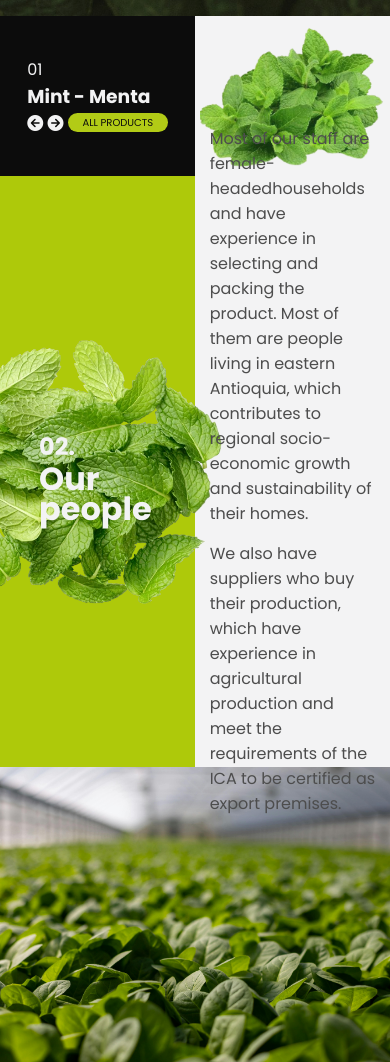
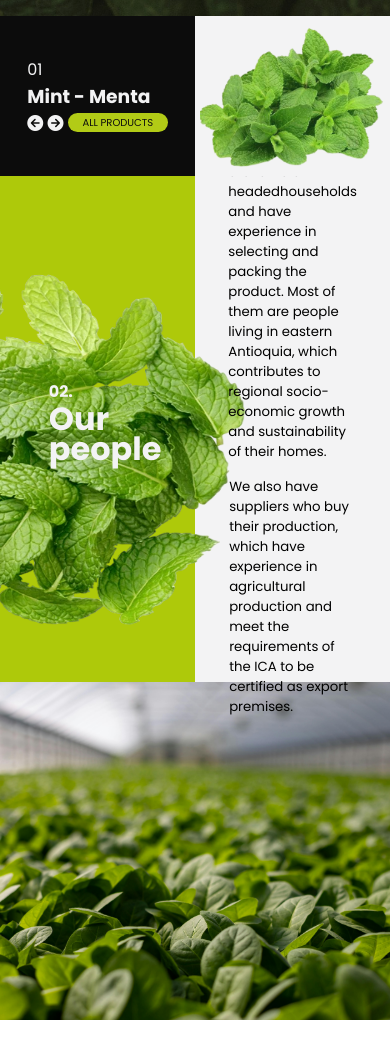
Before and after one commit to jose32coder/agrofresh, a website: page index.html in a window 390 px wide. Shown: the part 668-1730 px from the top of the page. After the commit the page ends 1688 px from the top, so only its background shows below. Drawn offline with nearby package versions, Linux system fonts and the light colour scheme.

Commit message:
section 2 arreglada

```diff
--- a/index.html
+++ b/index.html
@@ -12,6 +12,7 @@
     <link rel="stylesheet" href="https://cdnjs.cloudflare.com/ajax/libs/font-awesome/6.5.2/css/all.min.css">
     <link rel="stylesheet" href="./style.css">
     <meta name="viewport" content="width=device-width, initial-scale=1.0" />
+    <link rel="stylesheet" href="https://cdn.jsdelivr.net/npm/swiper@11/swiper-bundle.min.css"/>
     <title>Agrofesh</title>
   </head>
   <body>
@@ -92,9 +93,10 @@
       <span>scroll</span>
     </section>
 
-
+  <!--
         <section class="ourPeople" id="ourPeople">
 
+      <div>
         <div class="ourPeople__leftDiv">
 
           <div class="text">
@@ -123,15 +125,63 @@
 
         </div>
 
+      </div>
+
+
+      <div class="ourPeople__bottomDiv">
+
+      </div>
+
     </section>
 
-    <section class="section__green" id="section__green">
+  -->
+    <section class="ourPeople" id="ourPeople">
+
+      <div class="top">
+
+        <div class="left">
+
+          <div class="text">
+
+            <h2>02.</h2>
+            <h1>Our people</h1>
+
+          </div>
+
+          <div class="img">
+
+            <img src="./public/img/menta.png" alt="">
+
+          </div>
+        </div>
+
+        <div class="right">
+
+          <div>
+
+            <p>Most of our staff are female-headedhouseholds and have experience in selecting and packing the product. Most of them are people living in eastern Antioquia, which contributes to regional socio-economic growth and sustainability of their homes.</p>
+            <p>We also have suppliers who buy their production, which have experience in agricultural production and meet the requirements of the ICA to be certified as export premises.</p>
+
+          </div>
+
+        </div>
+
+      </div>
+
+      <div class="bottom">
+
+      </div>
+
+    </section>
+
+    <section class="carrucel" id="carrucel">
 
     </section>
 
 
 
     <script type="module" src="/main.js"></script>
+    <script src="https://cdn.jsdelivr.net/npm/swiper@11/swiper-bundle.min.js"></script>
 
   </body>
 </html>
--- a/style.css
+++ b/style.css
@@ -199,12 +199,107 @@ body{
   width: 95%;
 }
 
+section.ourPeople{
+  display: flex;
+  flex-direction: column;
+  height: 100vh;
+  width: 100vw;
+  background-color: red;
+}
+
+section.ourPeople .top{
+  display: flex;
+  flex-direction: row;
+  height: 60vh;
+  width: 100vw;
+  background-color: #007e48;
+}
+
+section.ourPeople .top .left{
+  position: relative;
+  width: 50%;
+  height: 100%;
+  background-color: #aec90a;
+}
+
+section.ourPeople .top .left .text{
+  position: absolute;
+  top: 35%;
+  left: 30%;
+  color: #f3f3f4;
+  z-index: 1;
+}
+
+section.ourPeople .top .left .text h2{
+  font-size: 1.5rem;
+
+}
+
+section.ourPeople .top .left .text h1{
+  font-size: 4rem;
+  width: 130px;
+  line-height: 45px;
+
+}
+
+section.ourPeople .top .left .img {
+  position: absolute;
+  top: -125px;
+  left: -200px;
+  right: 0;
+  bottom: 0;
+  margin: auto;
+  width: 775px;
+}
+
+section.ourPeople .top .left .img img{
+  width: 1000px;
+  height: 900px;
+}
 
 
 
 
 
-/* =============== SECTION OUR PEOPLE ================ */
+section.ourPeople .top .right{
+  width: 50%;
+  background-color: #f3f3f4;
+  display: flex;
+  align-items: center;
+  justify-content: center;
+}
+
+section.ourPeople .top .right div{
+  display: flex;
+  align-items: center;
+  justify-content: center;
+  flex-direction: column;
+  gap: 30px;
+  width: 60%;
+}
+
+section.ourPeople .top .right div p{
+  z-index: 3;
+}
+
+
+
+
+
+
+section.ourPeople .bottom{
+  background-color: #007e48;
+  height: 40vh;
+  width: 100vw;
+  background-image: url(./public/img/green.jpg);
+  background-repeat: no-repeat;
+  background-size: cover;
+  background-position: bottom;
+}
+
+/*
+
+our people viejo
 
 section.ourPeople{
   display: flex;
@@ -254,11 +349,6 @@ section.ourPeople .ourPeople__leftDiv div h1 {
   line-height: 45px;
 }
 
-
-
-
-
-
 section.ourPeople .ourPeople__rightDiv{
   width: 50%;
   background-color: #f3f3f4;
@@ -284,10 +374,6 @@ section.ourPeople .ourPeople__rightDiv div p{
 }
 
 
-
-
-/* ============= 3ERA SECTION ============= */
-
 section.section__green {
   background-color: #007e48;
   height: 40vh;
@@ -297,10 +383,7 @@ section.section__green {
   background-size: cover;
   background-position: bottom;
 }
-
-
-
-
+*/
 
 
 
@@ -308,27 +391,53 @@ section.section__green {
 
 /* ============= MEDIA QUERIES ============= */
 
-@media screen and (max-width: 1024px){
-  section.ourPeople .ourPeople__leftDiv div.text {
+
+/*laptop l*/
+@media screen and (max-width: 1440px){
+
+  section.ourPeople .top .left .img {
     position: absolute;
-    left: 10vw;
-    top: 25vh;
-    width: 220px;
-    z-index: 2;
+    top: -125px;
+    left: -200px;
+    right: 0;
+    bottom: 0;
+    margin: auto;
+    width: 775px;
+  }
+
+  section.ourPeople .top .left .img img{
+    width: 1000px;
+    height: 900px;
+  }
+
+
 }
 
-  section.ourPeople .ourPeople__leftDiv div.img {
+
+/*laptop*/
+@media screen and (max-width: 1024px){
+
+  section.ourPeople .top .left .text{
     position: absolute;
-    right: -8vw;
-    top: 2vh;
+    margin: auto;
+    color: #f3f3f4;
     z-index: 1;
   }
 
-  section.ourPeople .ourPeople__leftDiv div.img img{
-    width: 70vw;
-    z-index: 1;
-    object-fit: contain;
+  section.ourPeople .top .left .img{
+    position: absolute;
+    top: -55px;
+    right: -50px;
+    width: 760px;
+
   }
+
+  section.ourPeople .top .left .img img{
+    width: 850px;
+    height: 750px;
+  }
+
+
 
 
 
@@ -396,48 +505,30 @@ section.section__green {
 
   /*our people*/
 
-  section.ourPeople .ourPeople__leftDiv div h1 {
-    font-size: 3rem;
-    line-height: 40px;
-}
-
-  section.ourPeople .ourPeople__leftDiv div.text {
+  section.ourPeople .top .left .text{
     position: absolute;
-    left: 10vw;
-    top: 28vh;
-    width: 220px;
-    z-index: 2;
-}
-
-  section.ourPeople .ourPeople__leftDiv div.img {
-    position: absolute;
-    right: -10vw;
-    top: 10vh;
+    top: 35%;
+    left: 25%;
+    color: #f3f3f4;
     z-index: 1;
   }
 
-  section.ourPeople .ourPeople__leftDiv div.img img{
-    width: 75vw;
-    z-index: 1;
-    object-fit: contain;
+  section.ourPeople .top .left .text h1{
+    font-size: 3.5rem;
   }
 
-  section.section__green {
-    background-color: #007e48;
-    height: 35vh;
-    width: 100vw;
-    background-image: url(./public/img/green.jpg);
-    background-repeat: no-repeat;
-    background-size: cover;
-    background-position: bottom;
-  }
+  section.ourPeople .top .left .img {
+        position: absolute;
+        top: -55px;
+        left: -235px;
+        right: 0px;
+        width: 760px;
+    }
 
-}
-
-  /*section green*/
-
-
-
+    section.ourPeople .top .left .img img{
+      width: 750px;
+      height: 750px;
+    }
 
 @media screen and (max-width: 640px){
 
@@ -490,45 +581,57 @@ section.section__green {
 /*phone*/
 @media screen and (max-width: 425px){
 
-  section.ourPeople .ourPeople__leftDiv div.text {
-    position: absolute;
-    left: 10vw;
-    top: 30vh;
-    width: 140px;
-    z-index: 2;
+  section.ourPeople{
+    overflow-x: hidden;
+
   }
 
-  section.ourPeople .ourPeople__leftDiv div h2 {
-    font-size: 1.5rem;
+  section.ourPeople .top .right div{
+    display: flex;
+    align-items: center;
+    justify-content: center;
+    flex-direction: column;
+    gap: 15px;
+    width: 65%;
+    font-size: 0.83rem;
   }
 
-  section.ourPeople .ourPeople__leftDiv div h1 {
-    font-size: 2rem;
-    line-height: 30px;
+  section.ourPeople .top .left .text {
+    position: absolute;
+    top: 40%;
+    left: 25%;
+    color: #f3f3f4;
+    z-index: 1;
+}
+
+  section.ourPeople .top .left .text h2{
+    font-size: 1rem;
+
   }
 
-  section.ourPeople .ourPeople__leftDiv div.img {
-    position: absolute;
-    right: -27%;
-    top: 26%;
-    z-index: 1;
+  section.ourPeople .top .left .text h1{
+    font-size: 2rem;
+    width: 130px;
+    line-height: 30px;
+
   }
 
-  section.ourPeople .ourPeople__leftDiv div.img img {
-  width: 85vw;
-  z-index: 1;
-  object-fit: contain;
+  section.ourPeople .top .left .img {
+    position: absolute;
+    top: 85px;
+    left: -215px;
+    right: 0;
+    bottom: 0;
+    margin: auto;
+    width: 775px;
+}
+
+  section.ourPeople .top .left .img img{
+    width: 500px;
+    height: 400px;
   }
 
-  section.ourPeople .ourPeople__rightDiv div {
-    display: flex;
-    align-items: center;
-    flex-direction: column;
-    justify-content: space-between;
-    gap: 15px;
-    width: 85%;
-    color: #4d4d4d;
-  }
+
 
 
 }
@@ -537,14 +640,48 @@ section.section__green {
 /*small phone*/
 @media screen and (max-width: 375px){
 
-  section.ourPeople .ourPeople__rightDiv div {
+  section.ourPeople .top .right div{
     display: flex;
     align-items: center;
+    justify-content: center;
     flex-direction: column;
-    justify-content: space-between;
-    gap: 10px;
-    width: 85%;
-    color: #4d4d4d;
-    font-size: 0.98rem;
+    gap: 15px;
+    width: 65%;
+    font-size: 0.8rem;
+  }
+
+  section.ourPeople .top .left .text {
+    position: absolute;
+    top: 40%;
+    left: 20%;
+    color: #f3f3f4;
+    z-index: 1;
+}
+
+  section.ourPeople .top .left .text h2{
+    font-size: 1rem;
+
+  }
+
+  section.ourPeople .top .left .text h1{
+    font-size: 2rem;
+    width: 130px;
+    line-height: 30px;
+
+  }
+
+  section.ourPeople .top .left .img {
+    position: absolute;
+    top: 110px;
+    left: -150px;
+    right: 0;
+    bottom: 0;
+    margin: auto;
+    width: 775px;
+}
+
+  section.ourPeople .top .left .img img{
+    width: 400px;
+    height: 350px;
   }
 }
```
Lines whose indentation alone changed are shown as unchanged.
